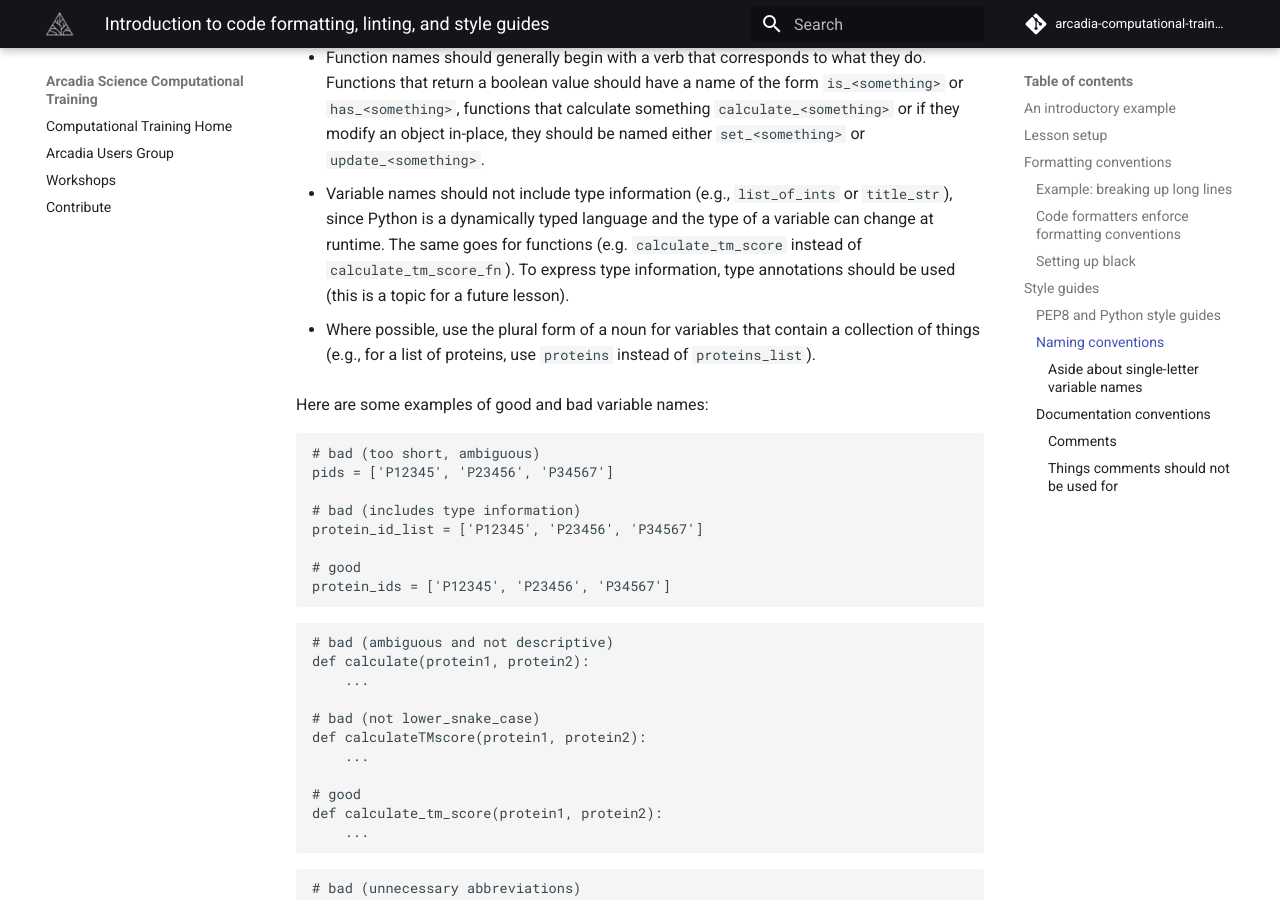
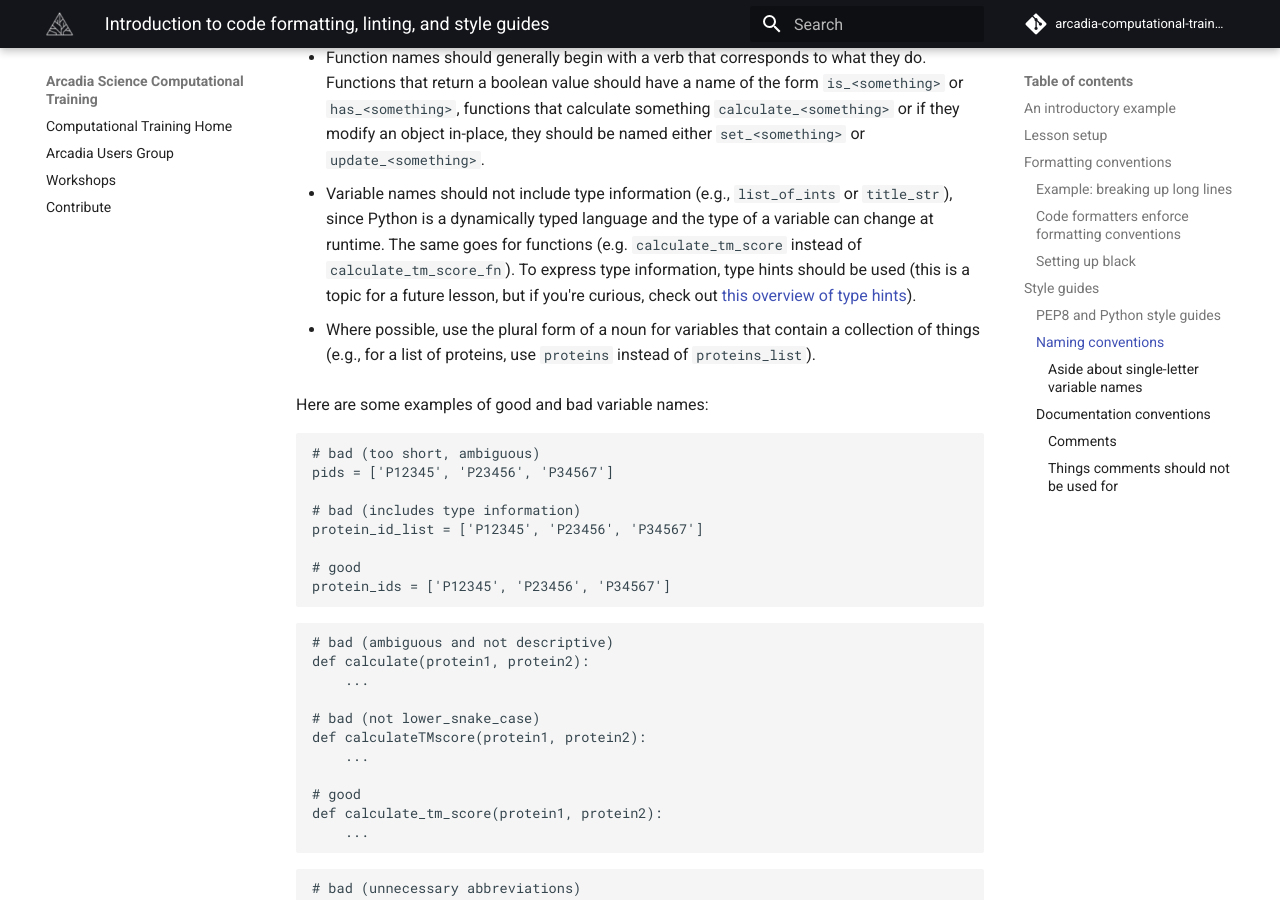
Before and after one commit to Arcadia-Science/arcadia-computational-training, an MkDocs documentation site: the page built from docs/arcadia-users-group/20240206-intro-to-formatting-and-linting/lesson.md, in a window 1280 px wide and 900 px high, scrolled down 6227 px. Built offline with MkDocs 1.6.1 and Material for MkDocs 9.7.7, drawn with Linux system fonts in a browser that asks for light colours; comment, search, counter and statistics services are not loaded.

Commit message:
add a link to type hints cheatsheet

```diff
--- a/docs/arcadia-users-group/20240206-intro-to-formatting-and-linting/lesson.md
+++ b/docs/arcadia-users-group/20240206-intro-to-formatting-and-linting/lesson.md
@@ -168,7 +168,7 @@ All names should be specific, descriptive, and  unambigious. When in doubt, err
 
 - Function names should generally begin with a verb that corresponds to what they do. Functions that return a boolean value should have a name of the form `is_<something>` or `has_<something>`, functions that calculate something `calculate_<something>` or if they modify an object in-place, they should be named either `set_<something>` or `update_<something>`.
 
-- Variable names should not include type information (e.g., `list_of_ints` or `title_str`), since Python is a dynamically typed language and the type of a variable can change at runtime. The same goes for functions (e.g. `calculate_tm_score` instead of `calculate_tm_score_fn`). To express type information, type annotations should be used (this is a topic for a future lesson).
+- Variable names should not include type information (e.g., `list_of_ints` or `title_str`), since Python is a dynamically typed language and the type of a variable can change at runtime. The same goes for functions (e.g. `calculate_tm_score` instead of `calculate_tm_score_fn`). To express type information, type hints should be used (this is a topic for a future lesson, but if you're curious, check out [this overview of type hints](https://mypy.readthedocs.io/en/stable/cheat_sheet_py3.html)).
 
 - Where possible, use the plural form of a noun for variables that contain a collection of things (e.g., for a list of proteins, use `proteins` instead of `proteins_list`).
 
```
